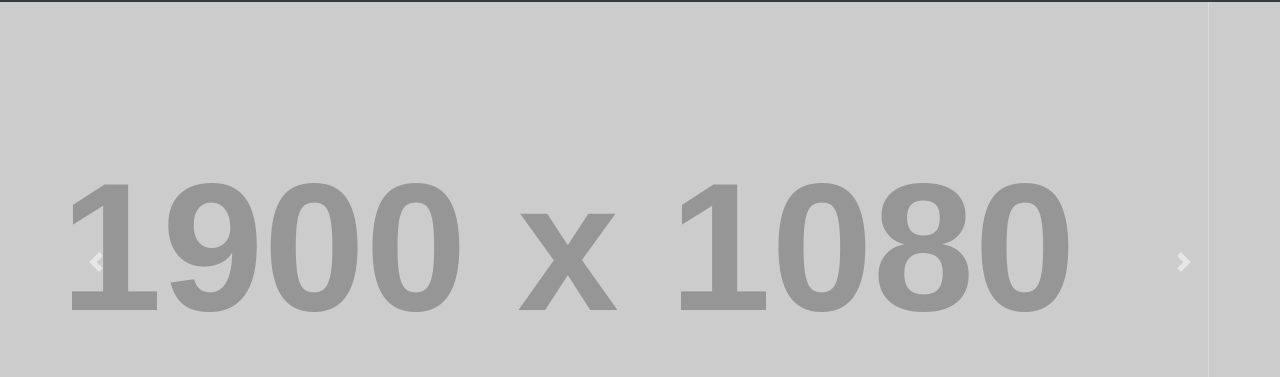
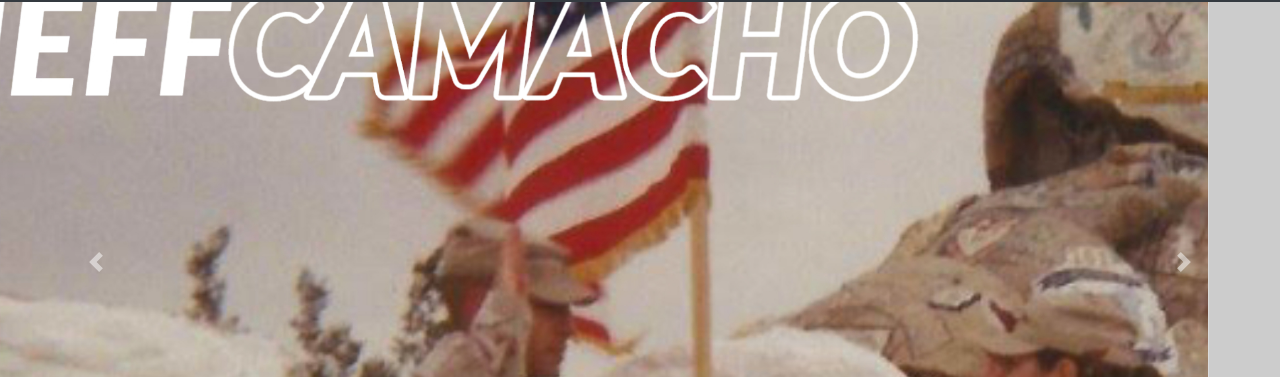
Before and after one commit to jeff-mos-def/Homepage_setup, a website: page index.html in a window 1280 px wide. Shown: the part 54-431 px from the top of the page. Drawn offline with Linux system fonts and the light colour scheme; placeholder pictures from the web are drawn by us.

Commit message:
cover update

```diff
--- a/index.html
+++ b/index.html
@@ -86,7 +86,7 @@
       </ol>
       <div class="carousel-inner" role="listbox">
         <!-- Slide One - Set the background image for this slide in the line below -->
-        <div class="carousel-item active" style="background-image: url('http://placehold.it/1900x1080')">
+        <div class="carousel-item active" style="background-image: url('/assets/Covers/jeffcover.jpg')">
           <div class="carousel-caption d-none d-md-block">
             <h3>First Slide</h3>
             <p>This is a description for the first slide.</p>
```
